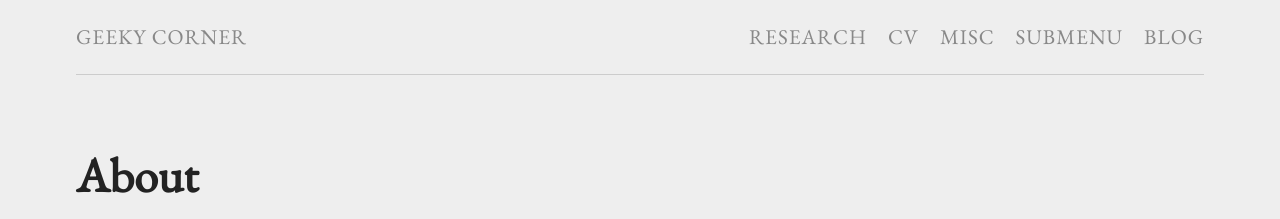
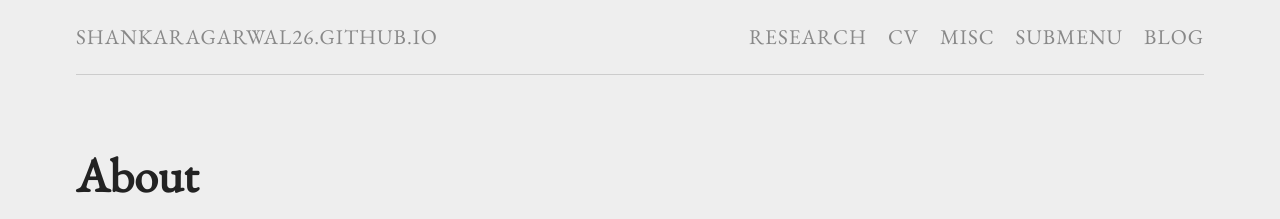
Before and after one commit to shankaragarwal26/shankaragarwal26.github.io, a Jekyll site: the page built from index.md, in a window 1280 px wide. Shown: the top 219 px of the page. Built offline with Jekyll 4.4.1, drawn with Linux system fonts in a browser that asks for light colours.

Commit message:
Fixing Some Issues

```diff
--- a/_config.yml
+++ b/_config.yml
@@ -1,12 +1,12 @@
-title: Geeky corner
+itle: Geeky corner
 description: Much-Worse Jekyll theme for academic page and blog
 sourcecode: "https://github.com/gchauras/much-worse-jekyll-theme"
 
 permalink: blog/:year/:month/:day/:title
 exclude: ["Makefile", "README.md"]
 
-url: "http://gchauras.github.io"     # the base hostname & protocol for your site
-baseurl: "/much-worse-jekyll-theme"                   # the subpath of your site, e.g. /blog
+url: ""     # the base hostname & protocol for your site
+baseurl: "/"                   # the subpath of your site, e.g. /blog
 github_username: shankaragarwal26
 
 author:
```
